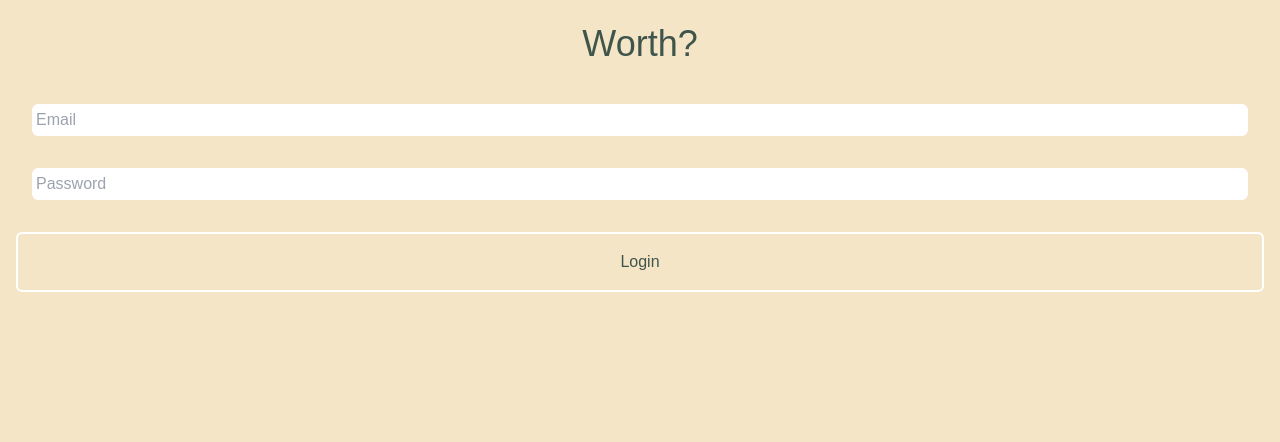
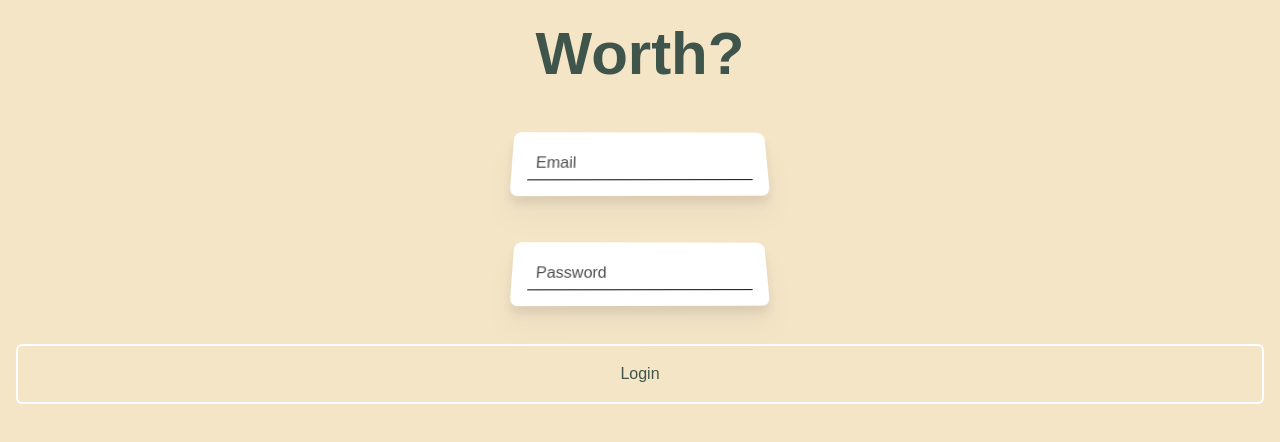
Before and after one commit to kevinchau03/MiloFinancial, a Next.js app: page /login in a window 1280 px wide. Shown: the top 442 px of the page. Built offline with nearby package versions, Linux system fonts and the light colour scheme.

Commit message:
funny textbox

```diff
--- a/src/app/login/page.tsx
+++ b/src/app/login/page.tsx
@@ -1,5 +1,6 @@
 "use client"
 import React, { useState } from 'react';
+import Textbox from '@/components/textbox';
 
 export default function page(){
 
@@ -10,10 +11,10 @@ export default function page(){
     return(
         <div>
             <div className='flex flex-col mx-4 text-center'>
-            <h1 className="text-4xl text-bold my-6">Worth?</h1>
+            <h1 className="text-6xl font-extrabold my-6">Worth?</h1>
             <div className="flex flex-col mb-4">
-                <input onChange={(e) => setEmail(e.target.value)} className='m-4 p-1 rounded-md' type='text' placeholder='Email'></input>
-                <input onChange={(e) => setPassword(e.target.value)} className='m-4 p-1 rounded-md' type='text' placeholder='Password'></input>
+                <Textbox input_function={setEmail} placeholder_text={"Email"}/>
+                <Textbox input_function={setPassword} placeholder_text={"Password"}/>
             </div>
             <button className="p-4 border-2 border-solid border-white rounded-md hover:bg-[#3b3b3b]">
                 Login
--- /dev/null
+++ b/src/components/textbox.tsx
@@ -0,0 +1,21 @@
+import Link from 'next/link';
+
+export default function Textbox({placeholder_text, input_function}) {
+  return (
+    <div className="flex items-center justify-center bg-transparent">
+      <div className="textbox w-[500px] h-[110px] relative transform-style-3d animate-turnaround">
+        <div className="textbox-box bg-transparent flex items-center justify-center box-shadow inset 0 0 0 3px #272343 h-full transform-style-3d">
+          <div className="bg-[white] rounded-lg drop-shadow-xl textbox-field flex flex-col p-4 align-self-stretch border-radius-5">
+            <input
+              onChange={(e) => input_function(e.target.value)}
+              className="textbox-text w-full h-full outline-none bg-transparent p-2 text-black placeholder-black opacity-70"
+              type="text"
+              placeholder={placeholder_text}
+            />
+            <hr className='border-1 border-solid border-black'></hr>
+          </div>
+        </div>
+      </div>
+    </div>
+  );
+}
--- a/tailwind.config.ts
+++ b/tailwind.config.ts
@@ -65,7 +65,35 @@ export default {
   			lg: 'var(--radius)',
   			md: 'calc(var(--radius) - 2px)',
   			sm: 'calc(var(--radius) - 4px)'
-  		}
+  		},
+		  keyframes: {
+			hover: {
+			  '0%': { transform: 'translateZ(10px)' },
+			  '100%': { transform: 'translateZ(20px)' },
+			},
+			turnaround: {
+			  '0%': {
+				transform: 'perspective(500px) rotateY(0deg) rotateX(0deg)',
+			  },
+			  '25%': {
+				transform: 'perspective(500px) rotateY(15deg) rotateX(10deg)',
+			  },
+			  '50%': {
+				transform: 'perspective(500px) rotateY(0deg) rotateX(20deg)', // Maximum tilt on X-axis
+			  },
+			  '75%': {
+				transform: 'perspective(500px) rotateY(-15deg) rotateX(10deg)', // Reverse tilt
+			  },
+			  '100%': {
+				transform: 'perspective(500px) rotateY(0deg) rotateX(0deg)', // Return to default
+			  },
+			},
+		  },
+
+		  animation: {
+			hover: 'hover 2s alternate infinite',
+			turnaround: 'turnaround 20s infinite',
+		  },
   	}
   },
   plugins: [require("tailwindcss-animate")],
```
Also changed, not shown: 1 other file (tests, documents, lock files or other folders).
